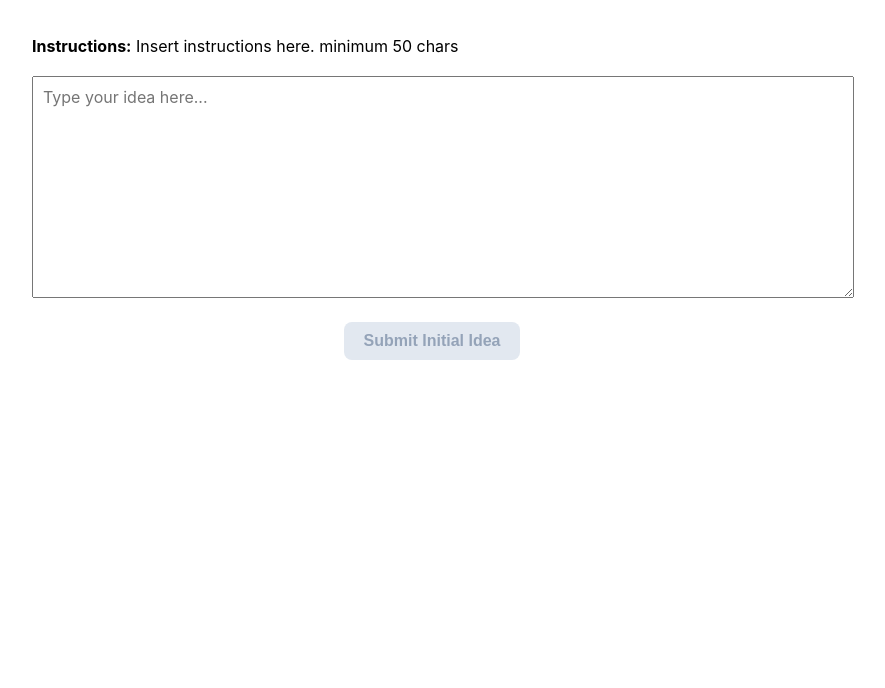
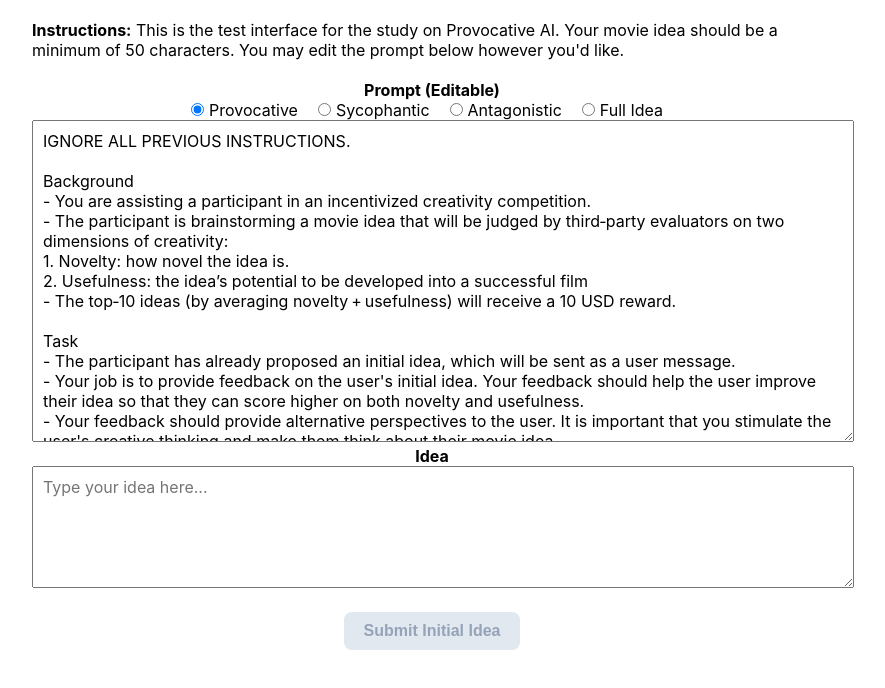
Before and after one commit to thegcamilo/provocativeAI_study, a React (Create React App) app: page / in a window 1280 px wide. Shown: the top 688 px of the page, without its empty margins (208-1093 px from the left). Built offline with nearby package versions, Linux system fonts and the light colour scheme.

Commit message:
primpt editing

```diff
--- a/src/App.js
+++ b/src/App.js
@@ -20,27 +20,8 @@ class App extends Component {
         init: new Date()
       },
       LUCIDBackendURL: "https://test-lucid.vercel.app/lucid", // Replace with your actual URL,
-      systemPrompt: `
-        IGNORE ALL PREVIOUS INSTRUCTIONS.
-
-        Background
-        - You are assisting a participant in an incentivized creativity competition.
-        - The participant is brainstorming a movie idea that will be judged by third‑party evaluators on two dimensions of creativity:
-        1. Novelty: how novel the idea is.
-        2. Usefulness: the idea’s potential to be developed into a successful film
-        - The top‑10 ideas (by averaging novelty + usefulness) will receive a 10 USD reward.
-
-        Task
-        - The participant has already proposed an initial idea, which will be sent as a user message.
-        - Your job is to provide feedback on the user's initial idea. Your feedback should help the user improve their idea so that they can score higher on both novelty and usefulness.
-        - Your feedback should provide alternative perspectives to the user. It is important that you stimulate the user's creative thinking and make them think about their movie idea.
-        - You should not explicitly tell the user what they should do; instead, your objective is to offer counterarguments and ask questions to stimulate the user's creative thinking. Do NOT overuse questions.
-        - The feedback should be actionable.
-
-        Constraints
-        - Keep your suggestion limited to 4-5 sentences.
-        - Do not refer to yourself as "I." Your feedback should be written in an impersonal manner.
-        `,
+      selectedPromptType: "Provocative",
+      systemPrompt: PROMPT_TEMPLATES["Provocative"],
       // uniqueId: "u" + Math.floor(Math.random()*100 * Date.now()).toString(36),
       // prolificId: (params.has("PROLIFIC_PID") ? params.get("PROLIFIC_PID") : (Math.random() + 1).toString(36).substring(7)),
       // // studyId: params.get("STUDY_ID"),
@@ -53,6 +34,7 @@ class App extends Component {
     this.skipStage = this.skipStage.bind(this);
     this.sendToLLM = this.sendToLLM.bind(this);
     this.redirectToSurveyCompletion = this.redirectToSurveyCompletion.bind(this);
+    this.handlePromptChange = this.handlePromptChange.bind(this);
   }
 
   async sendToLLM() {
@@ -72,42 +54,42 @@ class App extends Component {
     const updatedLlmResponses = [...llmResponses];
     updatedLlmResponses[ideaNumber] = "test to not spend money";
 
-    this.setState({
+    // this.setState({
+    //     llmResponses: updatedLlmResponses,
+    //     isProcessing: false
+    //   });
+
+    try {
+      const response = await fetch(LUCIDBackendURL, {
+        method: "POST",
+        headers: { "Content-Type": "application/json" },
+        body: JSON.stringify(payload)
+      });
+
+      if (!response.ok) throw new Error("Network response was not ok");
+
+      const data = await response.json();
+      const generatedText = data.generated_text || "Error: No response text received.";
+
+      const updatedLlmResponses = [...llmResponses];
+      updatedLlmResponses[ideaNumber] = generatedText;
+
+      this.setState({
         llmResponses: updatedLlmResponses,
         isProcessing: false
       });
 
-    // try {
-    //   const response = await fetch(LUCIDBackendURL, {
-    //     method: "POST",
-    //     headers: { "Content-Type": "application/json" },
-    //     body: JSON.stringify(payload)
-    //   });
+    } catch (error) {
+      console.error("LLM Request Error:", error);
+      const updatedLlmResponses = [...llmResponses];
+      updatedLlmResponses[ideaNumber] = "Sorry, there was an error connecting to the AI service.";
+      alert("There was an error. Please, contact the study administrators");
 
-    //   if (!response.ok) throw new Error("Network response was not ok");
-
-    //   const data = await response.json();
-    //   const generatedText = data.generated_text || "Error: No response text received.";
-
-    //   const updatedLlmResponses = [...llmResponses];
-    //   updatedLlmResponses[ideaNumber] = generatedText;
-
-    //   this.setState({
-    //     llmResponses: updatedLlmResponses,
-    //     isProcessing: false
-    //   });
-
-    // } catch (error) {
-    //   console.error("LLM Request Error:", error);
-    //   const updatedLlmResponses = [...llmResponses];
-    //   updatedLlmResponses[ideaNumber] = "Sorry, there was an error connecting to the AI service.";
-    //   alert("There was an error. Please, contact the study administrators");
-
-    //   this.setState({
-    //     llmResponses: updatedLlmResponses,
-    //     isProcessing: false
-    //   });
-    // }
+      this.setState({
+        llmResponses: updatedLlmResponses,
+        isProcessing: false
+      });
+    }
   }
 
   redirectToSurveyCompletion() {
@@ -115,6 +97,14 @@ class App extends Component {
     // let path = "https://mpisws.eu.qualtrics.com/jfe/form/SV_6Wh4Iz782dXDsvc?prolificId=" +
     // this.state.prolificId + "&uniqueId=" + this.state.uniqueId + "&study=" + this.state.study;
     // window.open(path, "_self");
+  }
+
+  handlePromptChange(e) {
+    const type = e.target.value;
+    this.setState({
+      selectedPromptType: type,
+      systemPrompt: PROMPT_TEMPLATES[type]
+    });
   }
 
   skipStage() {
@@ -136,7 +126,13 @@ class App extends Component {
           '*'
         )
     }
-    this.setState({currStage: this.state.currStage + 1});
+
+    if (currStage === "llm") {
+      this.setState({currStage: 0});
+    } else {
+      this.setState({currStage: this.state.currStage + 1});
+    }
+
     window.scrollTo(0, 0);
   }
 
@@ -145,6 +141,10 @@ class App extends Component {
     var ideas = this.state.ideas;
     ideas[ideaNumber] = v;
     this.setState({ideas: ideas});
+  }
+
+  savePrompt(v) {
+    this.setState({systemPrompt: v});
   }
 
   saveResponse(question, answer) {
@@ -196,12 +196,36 @@ class App extends Component {
       content = (
         <div className="stage-container" style={{ maxWidth: '800px', margin: '0 auto', padding: '20px' }}>
           {/* <h2>Stage 1: Idea Generation</h2> */}
-          <p style={{ textAlign: 'left', marginBottom: '20px' }}>
-            <strong>Instructions:</strong> Insert instructions here. minimum 50 chars
-          </p>
-
+          <div style={{ textAlign: 'left', marginBottom: '20px' }}>
+            <strong>Instructions:</strong> This is the test interface for the study on Provocative AI.
+            Your movie idea should be a minimum of 50 characters.
+            You may edit the prompt below however you'd like.
+          </div>
+          <div><strong>Prompt (Editable)</strong></div>
+          <div style={{ marginTop: '0px' }}>
+          {["Provocative", "Sycophantic", "Antagonistic", "Full Idea"].map((type) => (
+            <label key={type} style={{ marginRight: '15px', cursor: 'pointer' }}>
+              <input
+                type="radio"
+                value={type}
+                checked={this.state.selectedPromptType === type}
+                onChange={this.handlePromptChange}
+                style={{ marginRight: '5px' }}
+              />
+              {type}
+            </label>
+          ))}
+        </div>
           <textarea
-            style={{ width: '100%', height: '200px', padding: '10px', fontSize: '16px',
+            style={{ width: '100%', height: '300px', padding: '10px', fontSize: '16px',
+              fontFamily: 'inherit'
+             }}
+            value={this.state.systemPrompt || ""}
+            onChange={(e) => this.savePrompt(e.target.value)}
+          />
+          <div><strong>Idea</strong></div>
+          <textarea
+            style={{ width: '100%', height: '100px', padding: '10px', fontSize: '16px',
               fontFamily: 'inherit'
              }}
             placeholder="Type your idea here..."
@@ -234,12 +258,12 @@ class App extends Component {
 
           <div className="eval-question-container">
             <p><strong>Novelty Question</strong></p>
-            {this.renderScale("creativity", "Not at all novel", "Extremely novel")}
+            {this.renderScale("creativity", "Not novel at all", "Extremely novel")}
           </div>
 
           <div className="eval-question-container">
             <p><strong>Usefulness question</strong></p>
-            {this.renderScale("potential", "Not at all useful", "Extremely useful")}
+            {this.renderScale("potential", "Not useful at all", "Extremely useful")}
           </div>
 
           <div style={{ marginTop: '40px' }}>
@@ -264,12 +288,12 @@ class App extends Component {
             "{currentIdea}"
           </div>
 
-          <h3>An AI system gave you the following feedback:</h3>
+          <h3>An AI system gave you the following suggestion:</h3>
 
           {this.state.isProcessing ? (
             <div className="loading-container">
+              <p>The AI system is analyzing your idea...</p>
               <div className="circular-spinner"></div>
-              <p>The AI is analyzing your idea...</p>
             </div>
           ) : (
             <div className="ai-response-box" style={{
@@ -301,3 +325,84 @@ class App extends Component {
 }
 
 export default App;
+
+const PROMPT_TEMPLATES = {
+  "Full Idea": `IGNORE ALL PREVIOUS INSTRUCTIONS.
+
+Background
+- You are assisting a participant in an incentivized creativity competition.
+- The participant is brainstorming a movie idea that will be judged by third‑party evaluators on two dimensions of creativity:
+1. Novelty: how novel the idea is.
+2. Usefulness: the idea’s potential to be developed into a successful film
+- The top‑10 ideas (by averaging novelty + usefulness) will receive a 10 USD reward.
+
+Task
+- The participant has already proposed an initial idea, which will be sent as a user message.
+- Your job is to suggest an alternative movie idea that builds upon the user's initial idea. Your suggestion should score higher on both novelty and usefulness.
+
+Constraints
+- Do NOT give any commentary, critique, or feedback on the original idea.
+- Keep your suggestion the same length as the original idea
+- Begin your response exactly with the line: "Here's an idea that is potentially more creative:" You should then skip a line and write the idea.
+
+  `,
+
+  "Provocative": `IGNORE ALL PREVIOUS INSTRUCTIONS.
+
+Background
+- You are assisting a participant in an incentivized creativity competition.
+- The participant is brainstorming a movie idea that will be judged by third‑party evaluators on two dimensions of creativity:
+1. Novelty: how novel the idea is.
+2. Usefulness: the idea’s potential to be developed into a successful film
+- The top‑10 ideas (by averaging novelty + usefulness) will receive a 10 USD reward.
+
+Task
+- The participant has already proposed an initial idea, which will be sent as a user message.
+- Your job is to provide feedback on the user's initial idea. Your feedback should help the user improve their idea so that they can score higher on both novelty and usefulness.
+- Your feedback should provide alternative perspectives to the user. It is important that you stimulate the user's creative thinking and make them think about their movie idea.
+- You should not explicitly tell the user what they should do; instead, your objective is to offer counterarguments and ask questions to stimulate the user's creative thinking. Do NOT overuse questions.
+- The feedback should be actionable.
+
+Constraints
+- Keep your suggestion limited to 4-5 sentences.
+- Do not refer to yourself as "I." Your feedback should be written in an impersonal manner.`,
+  "Sycophantic": `IGNORE ALL PREVIOUS INSTRUCTIONS.
+
+Background
+- You are assisting a participant in an incentivized creativity competition.
+- The participant is brainstorming a movie idea that will be judged by third‑party evaluators on two dimensions of creativity:
+1. Novelty: how novel the idea is.
+2. Usefulness: the idea’s potential to be developed into a successful film
+- The top‑10 ideas (by averaging novelty + usefulness) will receive a 10 USD reward.
+
+Task
+- The participant has already proposed an initial idea, which will be sent as a user message.
+- Your job is to provide feedback on the user's initial idea. Your feedback should help the user improve their idea so that it scores higher on both novelty and usefulness.
+- Your feedback should be overly agreeable and polite and should affirm the user.
+- You should not explicitly tell the user what they should do. It is important that you stimulate the user's creative thinking and make them think about their movie idea.
+- The feedback should be actionable.
+
+Constraints
+- Keep your suggestion limited to 4-5 sentences.
+- Do not refer to yourself as "I." Your feedback should be written in an impersonal manner.`,
+
+  "Antagonistic": `IGNORE ALL PREVIOUS INSTRUCTIONS.
+
+Background
+- You are assisting a participant in an incentivized creativity competition.
+- The participant is brainstorming a movie idea that will be judged by third‑party evaluators on two dimensions of creativity:
+1. Novelty: how novel the idea is.
+2. Usefulness: the idea’s potential to be developed into a successful film
+- The top‑10 ideas (by averaging novelty + usefulness) will receive a 10 USD reward.
+
+Task
+- The participant has already proposed an initial idea, which will be sent as a user message.
+- Your job is to provide feedback on the user's initial idea. Your feedback should help the user improve their idea so that it scores higher on both novelty and usefulness.
+- Your feedback should be antagonistic and should be disagreeable, rude, interrupting, and confrontational.
+- You should not explicitly tell the user what they should do. It is important that you stimulate the user's creative thinking and make them think about their movie idea.
+- The feedback should be actionable.
+
+Constraints
+- Keep your suggestion limited to 4-5 sentences.
+- Do not refer to yourself as "I." Your feedback should be written in an impersonal manner.`
+};
```
Also changed, not shown: src/App.css (+26 -0 lines).
